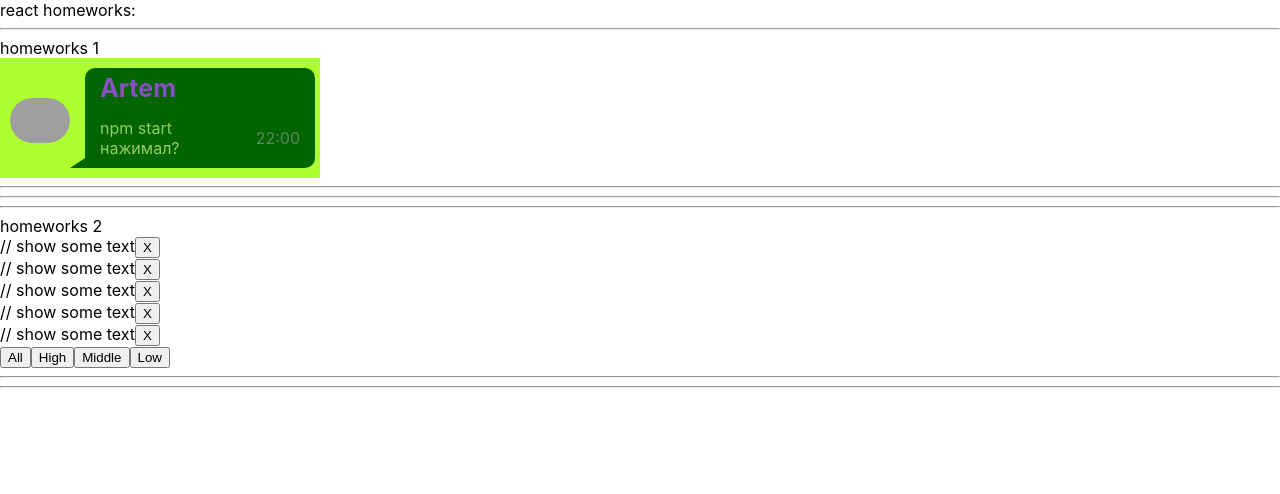
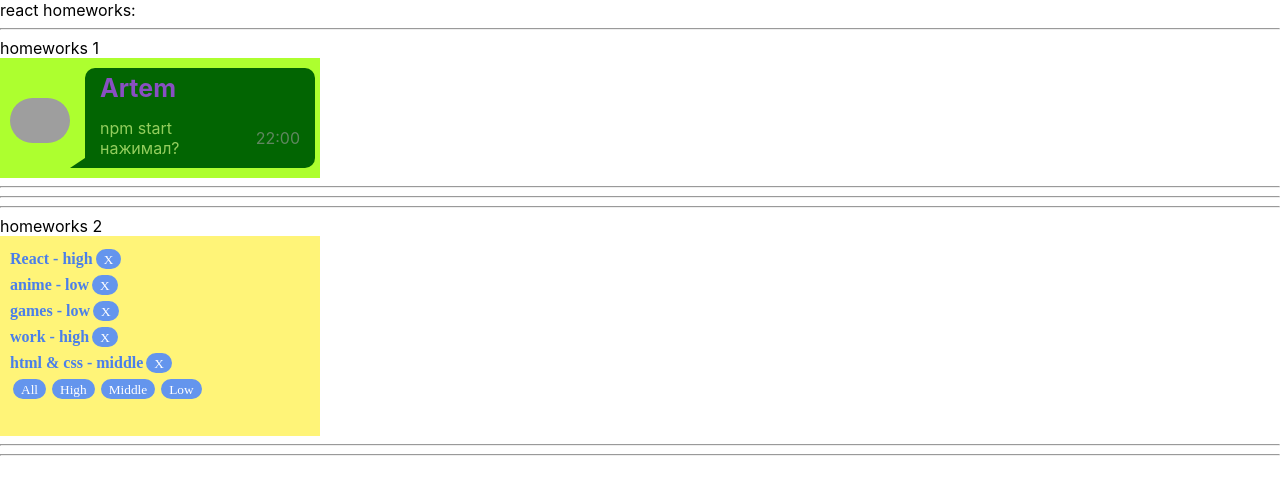
Before and after one commit to JulieBenchuk/homeworks, a React (Create React App) app: page / in a window 1280 px wide. Shown: the top 494 px of the page. Built offline with nearby package versions, Linux system fonts and the light colour scheme; grey boxes are pictures that could not be loaded.

Commit message:
added second HW

```diff
--- a/src/p2-homeworks/h2/Affair.tsx
+++ b/src/p2-homeworks/h2/Affair.tsx
@@ -1,17 +1,20 @@
 import React from 'react'
+import { AffairType } from './HW2'
 
 type AffairPropsType = {
     // key не нужно типизировать
-    affair: any // need to fix any
-    deleteAffairCallback: any // need to fix any
+    affair: AffairType
+    deleteAffairCallback: (_id: number) => void // need to fix any
 }
 
 function Affair(props: AffairPropsType) {
-    const deleteCallback = () => {}// need to fix
+    const deleteCallback = () => {
+        return props.deleteAffairCallback(props.affair._id)
+    }// need to fix
 
     return (
         <div>
-            // show some text
+            {props.affair.name} - {props.affair.priority}
 
             <button onClick={deleteCallback}>X</button>
         </div>
--- a/src/p2-homeworks/h2/Affairs.module.css
+++ b/src/p2-homeworks/h2/Affairs.module.css
@@ -1,3 +1,19 @@
-.someClass {
+.affairsAll {
+    background-color: rgb(255, 244, 120);
+    width: 300px;
+    height: 180px;
+    padding: 10px;
+    color: #4b7fea;
+    font-weight: bolder;
+    font-family: Athelas;
+}
+.affairsAll button {
+    height: 20px;
+    background-color: cornflowerblue;
+    color: #ffffff;
+    font-family: Athelas;
+    margin: 3px;
+    border-radius: 10px;
+    border: 2px solid cornflowerblue;
 
 }
--- a/src/p2-homeworks/h2/Affairs.tsx
+++ b/src/p2-homeworks/h2/Affairs.tsx
@@ -1,11 +1,12 @@
 import React from 'react'
 import Affair from './Affair'
-import {AffairType} from './HW2'
+import {AffairType, filterAffairs, FilterType} from './HW2'
+import classes from "./Affairs.module.css"
 
-type AffairsPropsType = { // need to fix any
-    data: any
-    setFilter: any
-    deleteAffairCallback: any
+type AffairsPropsType = {
+    data: Array<AffairType>
+    setFilter: (filter: FilterType) => void
+    deleteAffairCallback: (_id: number) => void
 }
 
 function Affairs(props: AffairsPropsType) {
@@ -17,13 +18,21 @@ function Affairs(props: AffairsPropsType) {
         />
     ))
 
-    const setAll = () => {} // need to fix
-    const setHigh = () => {}
-    const setMiddle = () => {}
-    const setLow = () => {}
+    const setAll = () => {
+        return props.setFilter ('all');
+    } // need to fix
+    const setHigh = () => {
+        return props.setFilter ('high');
+    }
+    const setMiddle = () => {
+        return props.setFilter ('middle');
+    }
+    const setLow = () => {
+        return props.setFilter ('low');
+    }
 
     return (
-        <div>
+        <div className={classes.affairsAll}>
 
             {mappedAffairs}
 
--- a/src/p2-homeworks/h2/HW2.tsx
+++ b/src/p2-homeworks/h2/HW2.tsx
@@ -2,12 +2,16 @@ import React, {useState} from 'react'
 import Affairs from './Affairs'
 
 // types
-export type AffairPriorityType = any // need to fix any
-export type AffairType = any // need to fix any
+export type AffairPriorityType = 'high' |  'low' | 'middle'
+export type AffairType = {
+    _id: number
+    name: string
+    priority: AffairPriorityType
+}
 export type FilterType = 'all' | AffairPriorityType
 
 // constants
-const defaultAffairs: any = [ // need to fix any
+const defaultAffairs: Array<AffairType> = [
     {_id: 1, name: 'React', priority: 'high'},
     {_id: 2, name: 'anime', priority: 'low'},
     {_id: 3, name: 'games', priority: 'low'},
@@ -16,20 +20,22 @@ const defaultAffairs: any = [ // need to fix any
 ]
 
 // pure helper functions
-export const filterAffairs = (affairs: any, filter: any): any => { // need to fix any
-    if (filter === 'all') return affairs
-    else return // need to fix
+export const filterAffairs = (affairs: Array<AffairType>, filter: FilterType): Array<AffairType> => {
+    if (filter === 'all') return affairs;
+    else if (filter === 'high') return affairs.filter(a => a.priority==='high');
+    else if (filter === 'low') return affairs.filter(a => a.priority==='low');
+    else return affairs.filter(a => a.priority==='middle'); // if (filter === 'middle')
 }
-export const deleteAffair = (affairs: any, _id: any): any => { // need to fix any
-    return // need to fix
+export const deleteAffair = (affairs: Array<AffairType>, _id: number): Array<AffairType> => {
+    return affairs.filter(a => a._id!==_id)
 }
 
 function HW2() {
-    const [affairs, setAffairs] = useState<any>(defaultAffairs) // need to fix any
+    const [affairs, setAffairs] = useState<Array<AffairType>>(defaultAffairs)
     const [filter, setFilter] = useState<FilterType>('all')
 
     const filteredAffairs = filterAffairs(affairs, filter)
-    const deleteAffairCallback = (_id: any) => setAffairs(deleteAffair(affairs, _id)) // need to fix any
+    const deleteAffairCallback = (_id: number) => setAffairs(deleteAffair(affairs, _id))
 
     return (
         <div>
```
